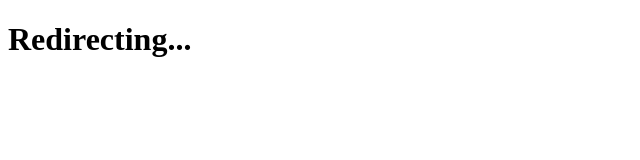
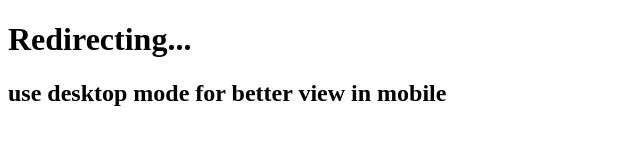
Before and after one commit to thelearn-tech/thelearn-tech.github.io, a plain HTML site: page index.html in a window 1280 px wide. Shown: the whole page, without its empty margins (0-640 px from the left). Drawn offline with Linux system fonts and the light colour scheme.

Commit message:
Update index.html

```diff
--- a/index.html
+++ b/index.html
@@ -5,6 +5,7 @@
  </head>
  <body>
   <h1>Redirecting...</h1>
+   <h2>use desktop mode for better view in mobile</h2>
   <div>
   </div>
   <script>
```
